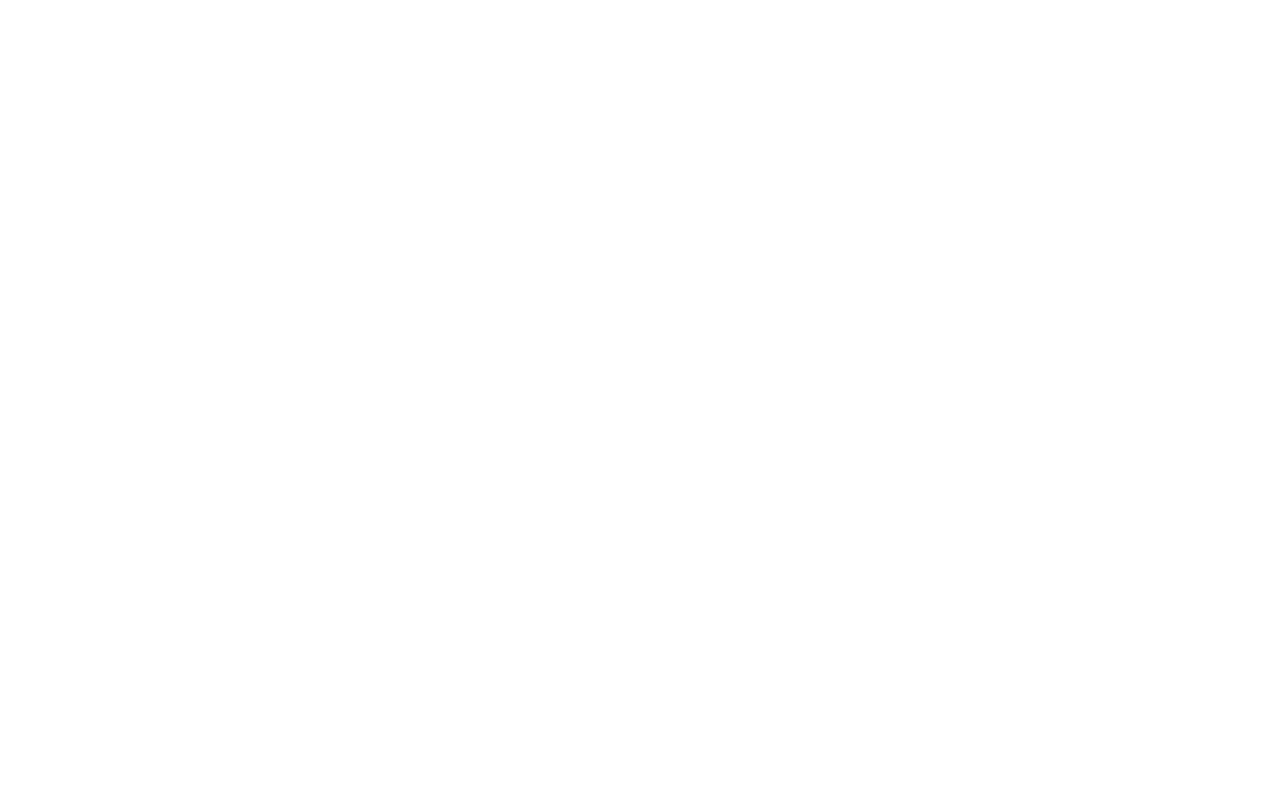
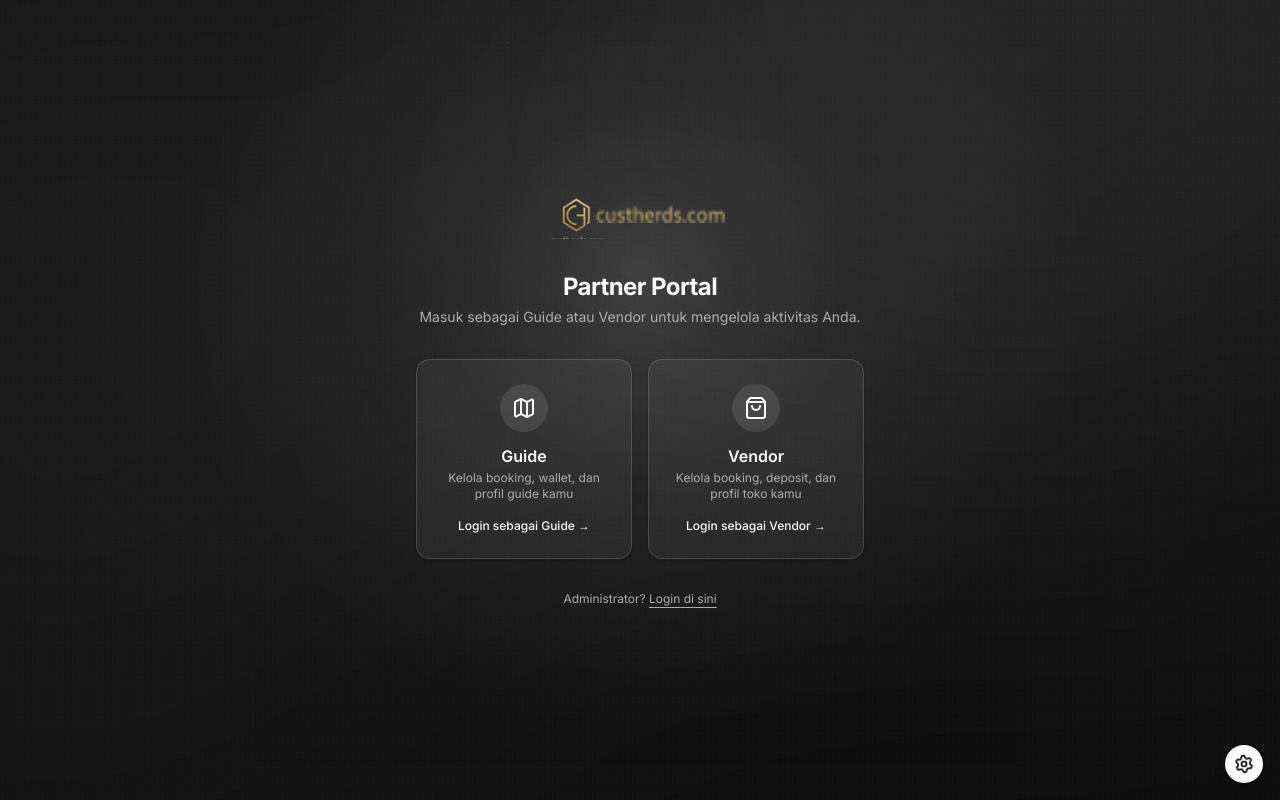
Before and after one commit to jejevj/custherds, a Next.js app in the folder nextfront backoffice/: page / in a window 1280 px wide. Before the commit this address had no page. Built offline with nearby package versions, Linux system fonts and the light colour scheme.

Commit message:
feat: landing page at / with guide & vendor login options

```diff
--- a/nextfront backoffice/src/app/page.tsx
+++ b/nextfront backoffice/src/app/page.tsx
@@ -1,5 +1,11 @@
-import { redirect } from 'next/navigation'
+import LandingPage from "@/components/landing-page"
+import type { Metadata } from "next"
 
-export default function RootPage() {
-  redirect('/admin/login')
+export const metadata: Metadata = {
+  title: "Custherds Partners",
+  description: "Partner portal for Guides and Vendors on Custherds.",
 }
+
+export default function Page() {
+  return <LandingPage />
+}
--- /dev/null
+++ b/nextfront backoffice/src/components/landing-page.tsx
@@ -0,0 +1,86 @@
+"use client"
+
+import Image from "next/image"
+import Link from "next/link"
+import { Map, ShoppingBag } from "lucide-react"
+
+export default function LandingPage() {
+  return (
+    <div className="bg-muted min-h-svh w-full flex items-center justify-center p-6 md:p-10">
+      <div className="w-full max-w-md flex flex-col gap-8">
+
+        {/* Logo */}
+        <div className="flex items-center justify-center">
+          <Image
+            src="/logo-1.png"
+            alt="Custherds"
+            width={180}
+            height={54}
+            className="object-contain"
+            priority
+          />
+        </div>
+
+        {/* Heading */}
+        <div className="text-center space-y-1">
+          <h1 className="text-2xl font-bold tracking-tight">Partner Portal</h1>
+          <p className="text-sm text-muted-foreground">
+            Masuk sebagai Guide atau Vendor untuk mengelola aktivitas Anda.
+          </p>
+        </div>
+
+        {/* Cards */}
+        <div className="grid grid-cols-1 sm:grid-cols-2 gap-4">
+
+          {/* Guide Card */}
+          <Link
+            href="/guide/login"
+            className="group rounded-xl border bg-card shadow-sm hover:shadow-md hover:border-primary transition-all duration-200 p-6 flex flex-col items-center gap-3 text-center"
+          >
+            <div className="flex items-center justify-center w-12 h-12 rounded-full bg-primary/10 group-hover:bg-primary/20 transition-colors">
+              <Map className="w-6 h-6 text-primary" />
+            </div>
+            <div>
+              <p className="font-semibold">Guide</p>
+              <p className="text-xs text-muted-foreground mt-0.5">
+                Kelola booking, wallet, dan profil guide kamu
+              </p>
+            </div>
+            <span className="mt-1 text-xs font-medium text-primary group-hover:underline">
+              Login sebagai Guide →
+            </span>
+          </Link>
+
+          {/* Vendor Card */}
+          <Link
+            href="/vendor/login"
+            className="group rounded-xl border bg-card shadow-sm hover:shadow-md hover:border-primary transition-all duration-200 p-6 flex flex-col items-center gap-3 text-center"
+          >
+            <div className="flex items-center justify-center w-12 h-12 rounded-full bg-primary/10 group-hover:bg-primary/20 transition-colors">
+              <ShoppingBag className="w-6 h-6 text-primary" />
+            </div>
+            <div>
+              <p className="font-semibold">Vendor</p>
+              <p className="text-xs text-muted-foreground mt-0.5">
+                Kelola booking, deposit, dan profil toko kamu
+              </p>
+            </div>
+            <span className="mt-1 text-xs font-medium text-primary group-hover:underline">
+              Login sebagai Vendor →
+            </span>
+          </Link>
+
+        </div>
+
+        {/* Admin link — subtle */}
+        <p className="text-center text-xs text-muted-foreground">
+          Administrator?{" "}
+          <Link href="/admin/login" className="underline underline-offset-4 hover:text-foreground transition-colors">
+            Login di sini
+          </Link>
+        </p>
+
+      </div>
+    </div>
+  )
+}
```
